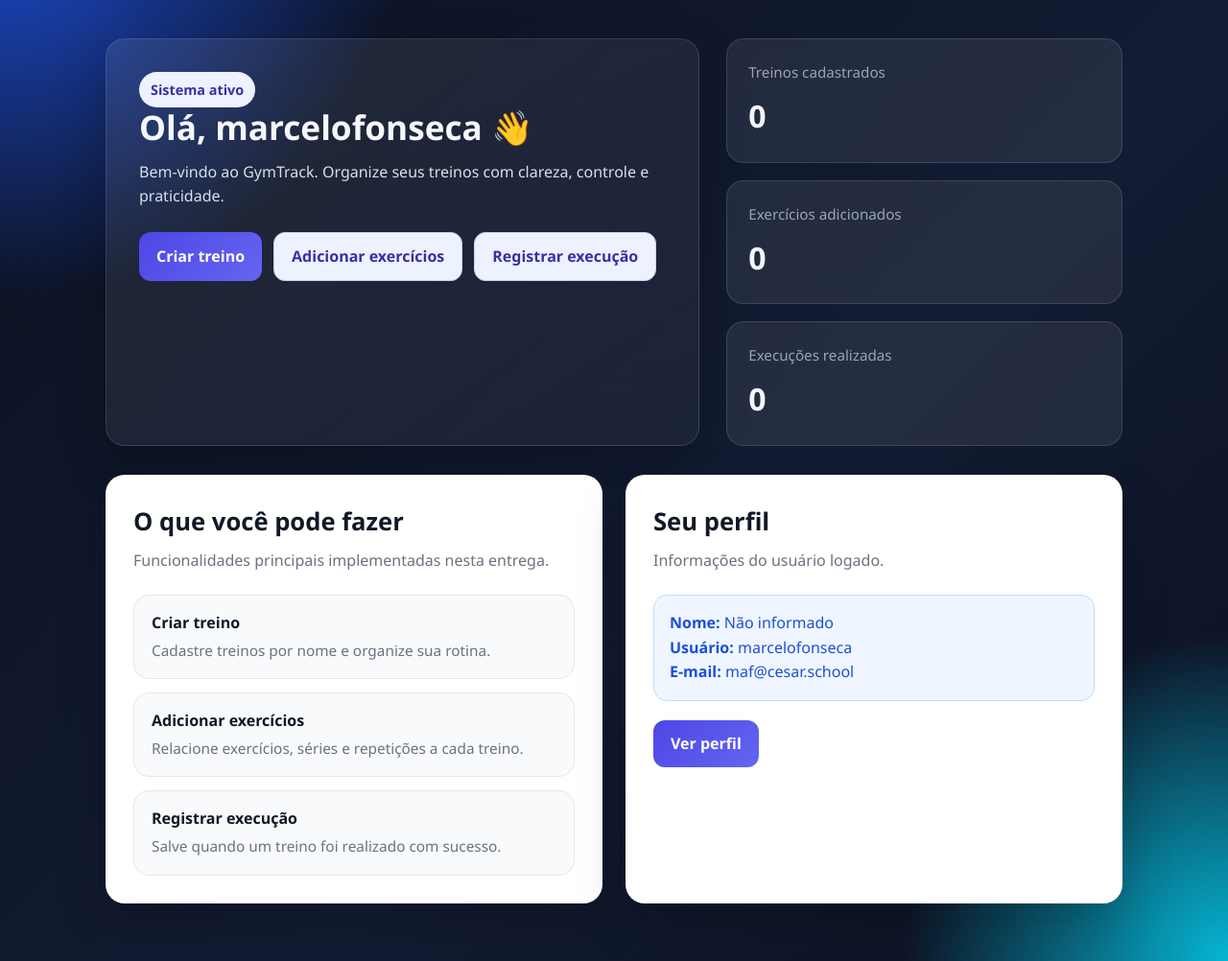
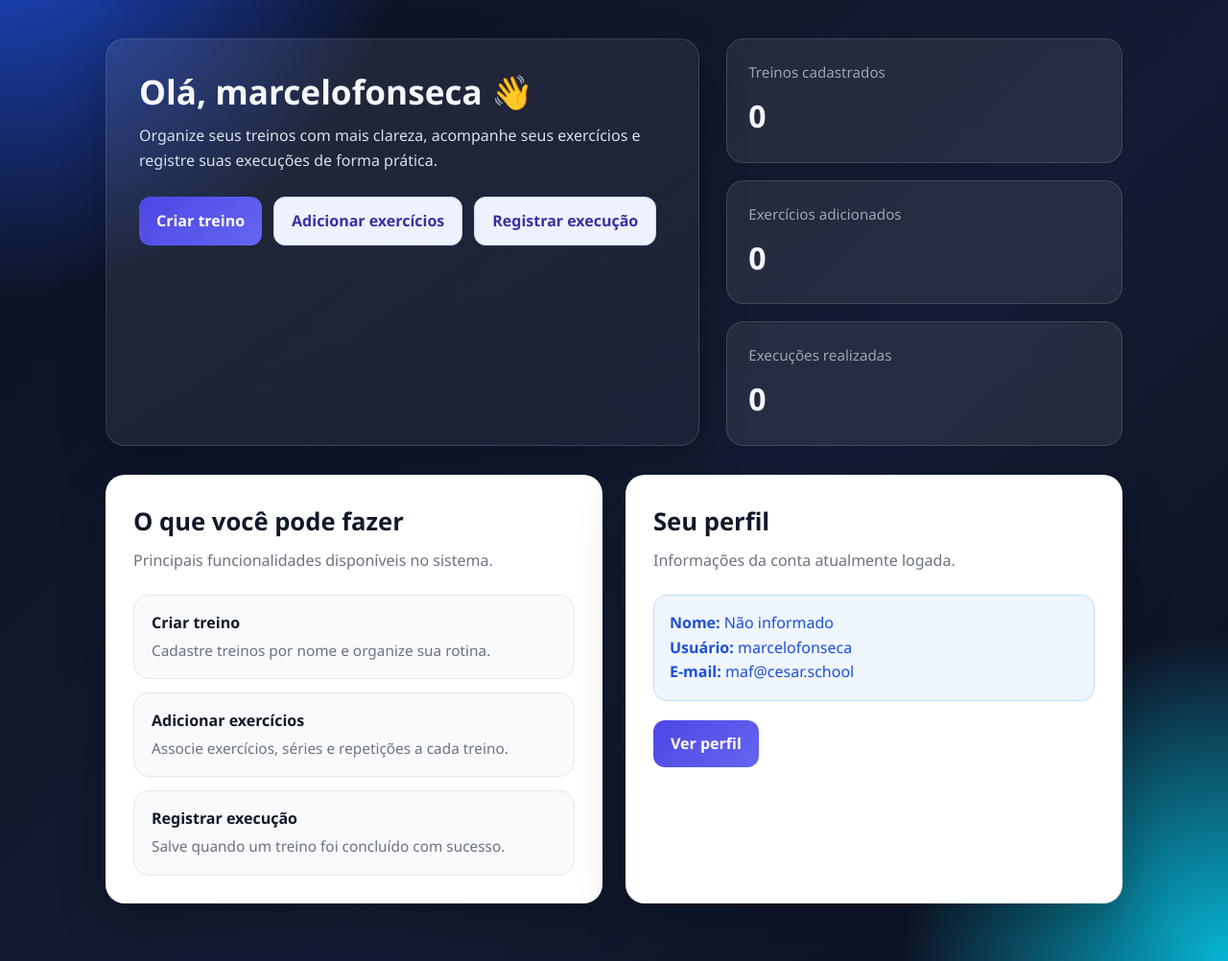
Before and after one commit to marcelof0nseca/GymTrack, a Django app: page / in a window 1280 px wide. Shown: the part 113-1115 px from the top of the page at 96% size. Run offline with Django 5.2, Linux system fonts and the light colour scheme; a user stored in the database is signed in; data comes from the database, SQL or seed files in the repository; both versions use the stored data as it was after the commit; data that the repository does not hold is empty.

Commit message:
refactor: remoção da mensagem de sistema ativo

```diff
--- a/core/templates/core/home.html
+++ b/core/templates/core/home.html
@@ -3,8 +3,6 @@
 {% block content %}
 <section class="hero">
     <div class="hero-panel">
-        <span class="status-chip">Sistema ativo</span>
-
         <h2 class="hero-title">
             Olá,
             {% if request.user.first_name %}
@@ -16,7 +14,7 @@
         </h2>
 
         <p class="hero-text">
-            Bem-vindo ao GymTrack. Organize seus treinos com clareza, controle e praticidade.
+            Organize seus treinos com mais clareza, acompanhe seus exercícios e registre suas execuções de forma prática.
         </p>
 
         <div class="hero-actions">
@@ -47,7 +45,7 @@
 <section class="grid-2">
     <div class="info-card">
         <h3 class="section-title">O que você pode fazer</h3>
-        <p class="section-subtitle">Funcionalidades principais implementadas nesta entrega.</p>
+        <p class="section-subtitle">Principais funcionalidades disponíveis no sistema.</p>
 
         <ul class="items-list">
             <li class="item">
@@ -59,13 +57,13 @@
             <li class="item">
                 <div>
                     <strong>Adicionar exercícios</strong>
-                    <span>Relacione exercícios, séries e repetições a cada treino.</span>
+                    <span>Associe exercícios, séries e repetições a cada treino.</span>
                 </div>
             </li>
             <li class="item">
                 <div>
                     <strong>Registrar execução</strong>
-                    <span>Salve quando um treino foi realizado com sucesso.</span>
+                    <span>Salve quando um treino foi concluído com sucesso.</span>
                 </div>
             </li>
         </ul>
@@ -73,7 +71,7 @@
 
     <div class="info-card">
         <h3 class="section-title">Seu perfil</h3>
-        <p class="section-subtitle">Informações do usuário logado.</p>
+        <p class="section-subtitle">Informações da conta atualmente logada.</p>
 
         <div class="help-box">
             <strong>Nome:</strong>
```
Also changed, not shown: db.sqlite3. Lines whose indentation alone changed are shown as unchanged.
